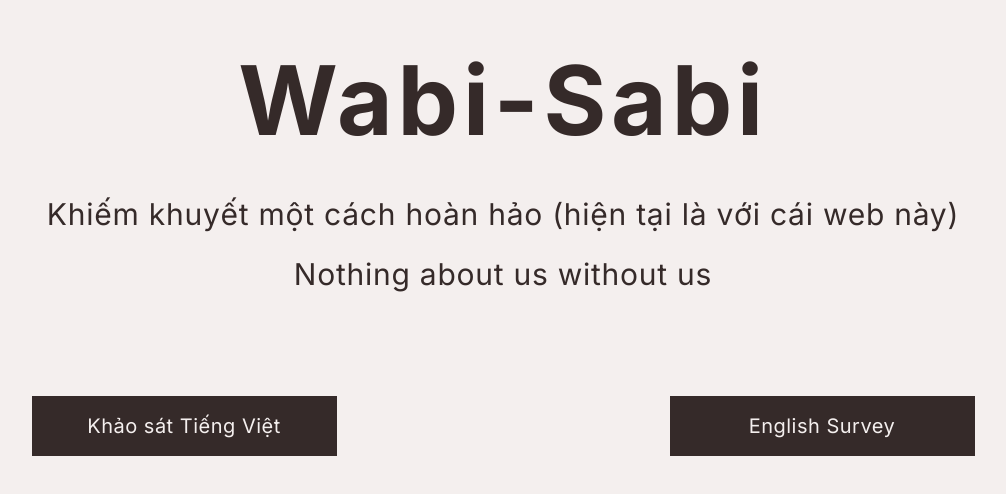
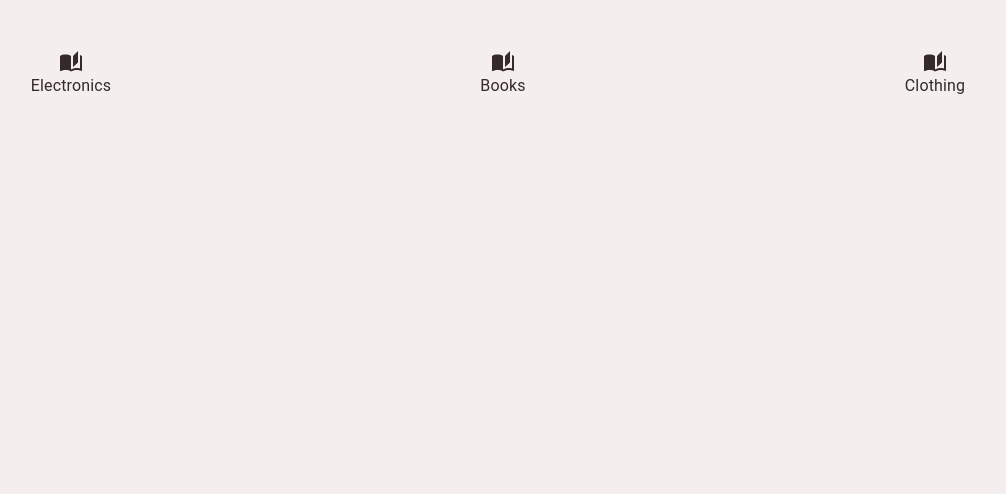
Before and after one commit to lightraptor/nextjs, a Next.js app: page / in a window 1280 px wide. Shown: the top 494 px of the page, without its empty margins (137-1143 px from the left). Built offline with nearby package versions, Linux system fonts and the light colour scheme.

Commit message:
update_fe_app

```diff
--- /dev/null
+++ b/app/components/LinkPreview.tsx
@@ -0,0 +1,77 @@
+// src/LinkPreview.tsx
+
+import React, { useEffect, useState } from "react";
+import axios from "axios";
+
+interface LinkPreviewProps {
+  url: string;
+}
+
+interface LinkPreviewData {
+  title: string;
+  description: string;
+  image: string;
+}
+
+const LinkPreview: React.FC<LinkPreviewProps> = ({ url }) => {
+  const [data, setData] = useState<LinkPreviewData | null>(null);
+  const [loading, setLoading] = useState<boolean>(true);
+  const [error, setError] = useState<string | null>(null);
+
+  useEffect(() => {
+    const fetchData = async () => {
+      try {
+        const response = await axios.get(
+          `https://api.linkpreview.net/?key=d63a378ffe16cbd5af1feae41858bb19&q=${url}`
+        );
+        setData(response.data);
+        setLoading(false);
+      } catch (error) {
+        setError("Error loading preview");
+        setLoading(false);
+      }
+    };
+
+    fetchData();
+  }, [url]);
+
+  if (loading) return <div>Loading...</div>;
+  if (error) return <div>{error}</div>;
+
+  return (
+    <div style={styles.container}>
+      <img src={data?.image} alt={data?.title} style={styles.image} />
+      <div>
+        <h2>{data?.title}</h2>
+        <p>{data?.description}</p>
+        <a href={url} target="_blank" rel="noopener noreferrer">
+          {url}
+        </a>
+      </div>
+    </div>
+  );
+};
+
+const styles = {
+  container: {
+    border: "1px solid #ddd",
+    padding: "10px",
+    borderRadius: "10px",
+    maxWidth: "600px",
+    margin: "10px auto",
+    display: "flex",
+    alignItems: "center",
+  },
+  image: {
+    width: "100px",
+    height: "100px",
+    borderRadius: "10px",
+    marginRight: "20px",
+  },
+  content: {
+    display: "flex",
+    flexDirection: "column",
+  },
+};
+
+export default LinkPreview;
--- /dev/null
+++ b/app/components/ListCategory/CategoryList.tsx
@@ -0,0 +1,69 @@
+"use client";
+
+// src/CategoryList.tsx
+import React, { useState } from "react";
+import { Grid, Typography, Box } from "@mui/material";
+import AutoStoriesIcon from "@mui/icons-material/AutoStories";
+import { Category, Item } from "@/app/types";
+import ShowDialog from "./ShowDialog";
+
+interface CategoryListProps {
+  categories: Category[];
+  items: Item[];
+}
+
+interface SelectValue {
+  title: string;
+  items: any[];
+}
+
+const CategoryList: React.FC<CategoryListProps> = ({ categories, items }) => {
+  const [openDialog, setOpenDialog] = useState(false);
+  const [selectValue, setSelectValue] = useState<SelectValue>({
+    title: "",
+    items: [],
+  });
+
+  const handleSelectValue = (title: string, items: any[]) => {
+    setSelectValue({ title, items });
+  };
+
+  const handleOpenDialog = (title: string, items: any[]) => {
+    setOpenDialog(true);
+    setSelectValue({ title, items });
+  };
+  return (
+    <>
+      <Grid container spacing={2} sx={{ my: 4 }}>
+        {categories.map((category) => (
+          <Grid
+            item
+            key={category.id}
+            xs={4}
+            sx={{
+              display: "flex",
+              flexDirection: "column",
+              alignItems: "center",
+            }}
+            onClick={() => handleOpenDialog(category.name, items.filter((item) => item.categoryId === category.id))}
+          >
+            <Box className="item-icon">
+              <AutoStoriesIcon />
+            </Box>
+            <Typography variant="body1" gutterBottom>
+              {category.name}
+            </Typography>
+          </Grid>
+        ))}
+      </Grid>
+      <ShowDialog
+        open={openDialog}
+        onClose={() => setOpenDialog(false)}
+        listItem={selectValue.items}
+        title={selectValue.title}
+      />
+    </>
+  );
+};
+
+export default CategoryList;
--- /dev/null
+++ b/app/components/ListCategory/ShowDialog.tsx
@@ -0,0 +1,35 @@
+import { Box, Dialog, Typography } from '@mui/material'
+import React from 'react'
+
+interface Props {
+  open: boolean
+  onClose: () => void
+  title: string
+  listItem: any[]
+}
+
+const ShowDialog = ({open, onClose, listItem, title }: Props) => {
+  return (
+    <Dialog
+      open={open}
+      onClose={onClose}
+      fullWidth
+      maxWidth="sm"
+      aria-labelledby="alert-dialog-title"
+      aria-describedby="alert-dialog-description"
+    >
+      <Typography variant="h5" gutterBottom>{title}</Typography>
+      <Box>
+        {listItem.map((item) => (
+          <Box key={item.id}>
+            <Typography variant="body1" gutterBottom>
+              {item.name}
+            </Typography>
+          </Box>
+        ))}
+      </Box>
+    </Dialog>
+  )
+}
+
+export default ShowDialog
--- /dev/null
+++ b/app/components/ListCategory/category.css
@@ -0,0 +1,49 @@
+.category-list {
+    display: flex;
+    flex-direction: column;
+    gap: 20px;
+  }
+
+  .category {
+    border: 1px solid #ddd;
+    border-radius: 10px;
+    padding: 10px;
+  }
+
+  .category-title {
+    text-align: center;
+    margin-bottom: 10px;
+    font-size: 1.5em;
+  }
+
+  .item-grid {
+    display: grid;
+    grid-template-columns: repeat(auto-fit, minmax(100px, 1fr));
+    gap: 10px;
+  }
+
+  .item-card {
+    display: flex;
+    flex-direction: column;
+    align-items: center;
+    padding: 10px;
+    border: 1px solid #ccc;
+    border-radius: 5px;
+    background-color: #f9f9f9;
+    text-align: center;
+  }
+
+  .item-icon {
+    width: 50px;
+    height: 50px;
+    background-color: #e0e0e0;
+    border-radius: 50%;
+    display: flex;
+    align-items: center;
+    justify-content: center;
+    margin-bottom: 5px;
+  }
+
+  .item-name {
+    font-size: 1em;
+  }
--- /dev/null
+++ b/app/data.ts
@@ -0,0 +1,15 @@
+import { Category, Item } from './types';
+
+export const categories: Category[] = [
+  { id: 1, name: 'Electronics' },
+  { id: 2, name: 'Books' },
+  { id: 3, name: 'Clothing' },
+];
+
+export const items: Item[] = [
+  { id: 1, name: 'Laptop', categoryId: 1 },
+  { id: 2, name: 'Smartphone', categoryId: 1 },
+  { id: 3, name: 'Novel', categoryId: 2 },
+  { id: 4, name: 'T-shirt', categoryId: 3 },
+  { id: 5, name: 'Jeans', categoryId: 3 },
+];
--- a/app/globals.css
+++ b/app/globals.css
@@ -8,7 +8,7 @@
     --color1: #f4efee;
     --color2: #352a29;
 }
-
+/* f4efee-352a29-005a9d-bd1b20-cc8b28-007338 */
 body {
     font-family: "Noto Sans", sans-serif;
     margin: 0;
--- a/app/page.tsx
+++ b/app/page.tsx
@@ -1,32 +1,15 @@
-"use client";
-import React from "react";
-import Image from 'next/image'; // Import the Image component
+// src/App.tsx
 
+import React from 'react';
+import { categories, items } from './data';
+import CategoryList from './components/ListCategory/CategoryList';
 
-const Home = () => {
+const App: React.FC = () => {
   return (
-    <div className="m-4 flex flex-col gap-3">
-      <div className="title-wrap w-full h-fit flex justify-center items-center">
-        <p className=" sm:text-8xl text-5xl font-bold my-9 tracking-wider">Wabi-Sabi</p>
-      </div>
-      <div className="content-wrap flex flex-col gap-3">
-        <p className="sm:text-3xl text-xl font-normal tracking-wide text-center">Khiếm khuyết một cách hoàn hảo (hiện tại là với cái web này)</p>
-        <p className="quote-text sm:text-3xl text-xl font-normal tracking-wide text-center my-3"> Nothing about us without us </p>
-      </div>
-      <div className="button-wrap flex sm:flex-row flex-col justify-around sm:my-20 my-10 gap-7">
-        <div className="button-left sm:w-1/2n w-full flex justify-center items-center">
-          <button className="button-item sm:w-1/2 w-[90%] p-4 text-xl hover:text-2xl hover:sm:text-3xl hover:sm:w-2/3 hover:w-[95%] duration-300">
-            <a href="https://form.jotform.com/241073918354458" className=" tracking-wide">Khảo sát Tiếng Việt</a>
-          </button>
-        </div>
-        <div className="button-right sm:w-1/2n w-full flex justify-center items-center">
-          <button className="button-item sm:w-1/2 w-[90%] p-4 text-xl hover:text-2xl hover:sm:text-3xl hover:sm:w-2/3 hover:w-[95%] duration-300">
-            <a href="https://form.jotform.com/241032420358445" className=" tracking-wide">English Survey</a>
-          </button>
-        </div>
-      </div>
-    </div>
+    <>
+      <CategoryList categories={categories} items={items} />
+    </>
   );
 };
 
-export default Home;
+export default App;
--- /dev/null
+++ b/app/types.ts
@@ -0,0 +1,12 @@
+// src/types.ts
+
+export interface Category {
+    id: number;
+    name: string;
+  }
+
+  export interface Item {
+    id: number;
+    name: string;
+    categoryId: number;
+  }
--- a/package.json
+++ b/package.json
@@ -9,6 +9,11 @@
     "lint": "next lint"
   },
   "dependencies": {
+    "@emotion/react": "^11.11.4",
+    "@emotion/styled": "^11.11.5",
+    "@mui/icons-material": "^5.15.19",
+    "@mui/material": "^5.15.19",
+    "axios": "^1.7.2",
     "file-saver": "^2.0.5",
     "next": "13.5.4",
     "react": "^18",
```
Also changed, not shown: app/components/ListCategory/CategoryItem.tsx (added), public/444502572_426568040164296_4878955428289057382_n.jpg (added), 1 other file (tests, documents, lock files or other folders).
